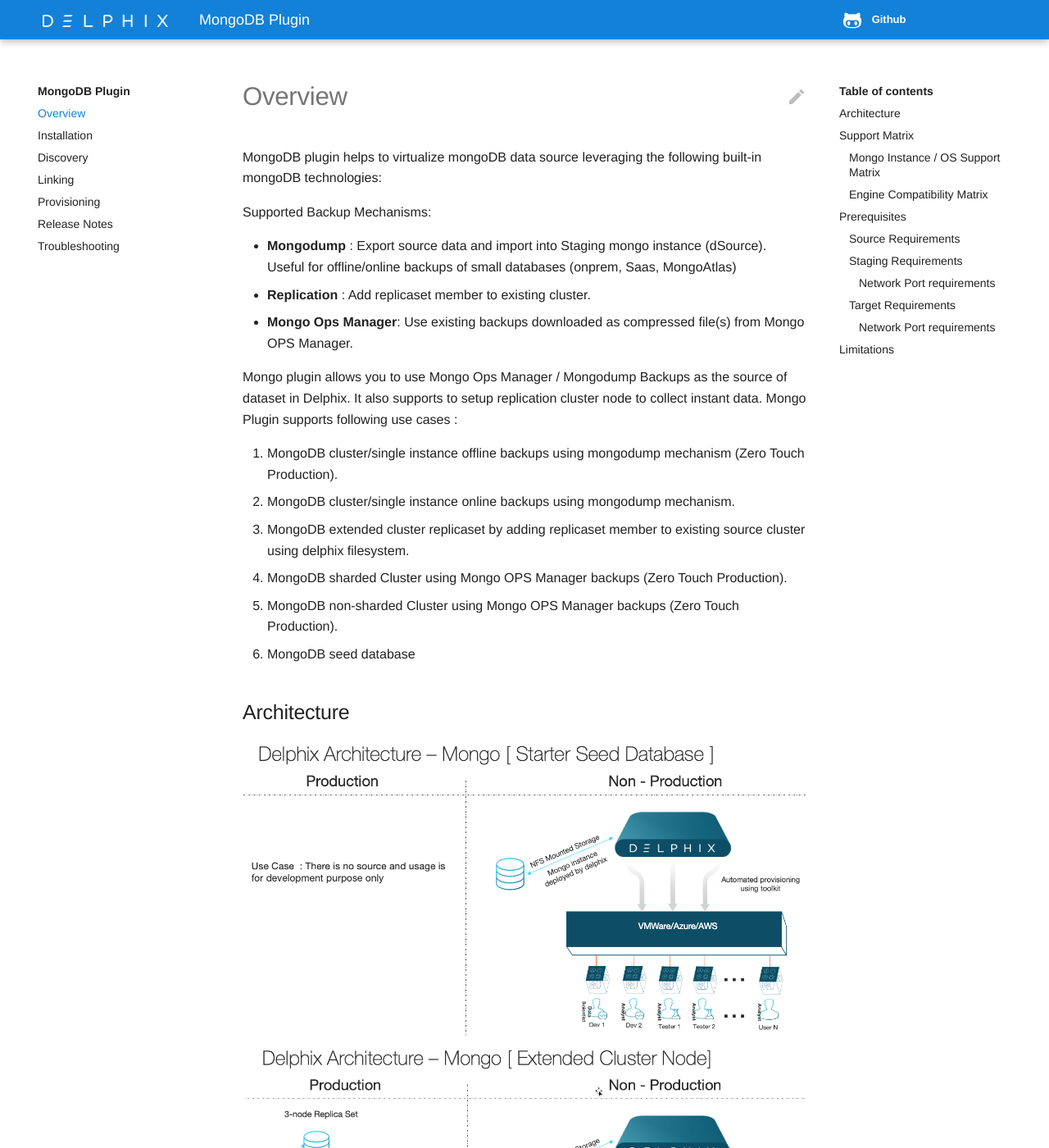
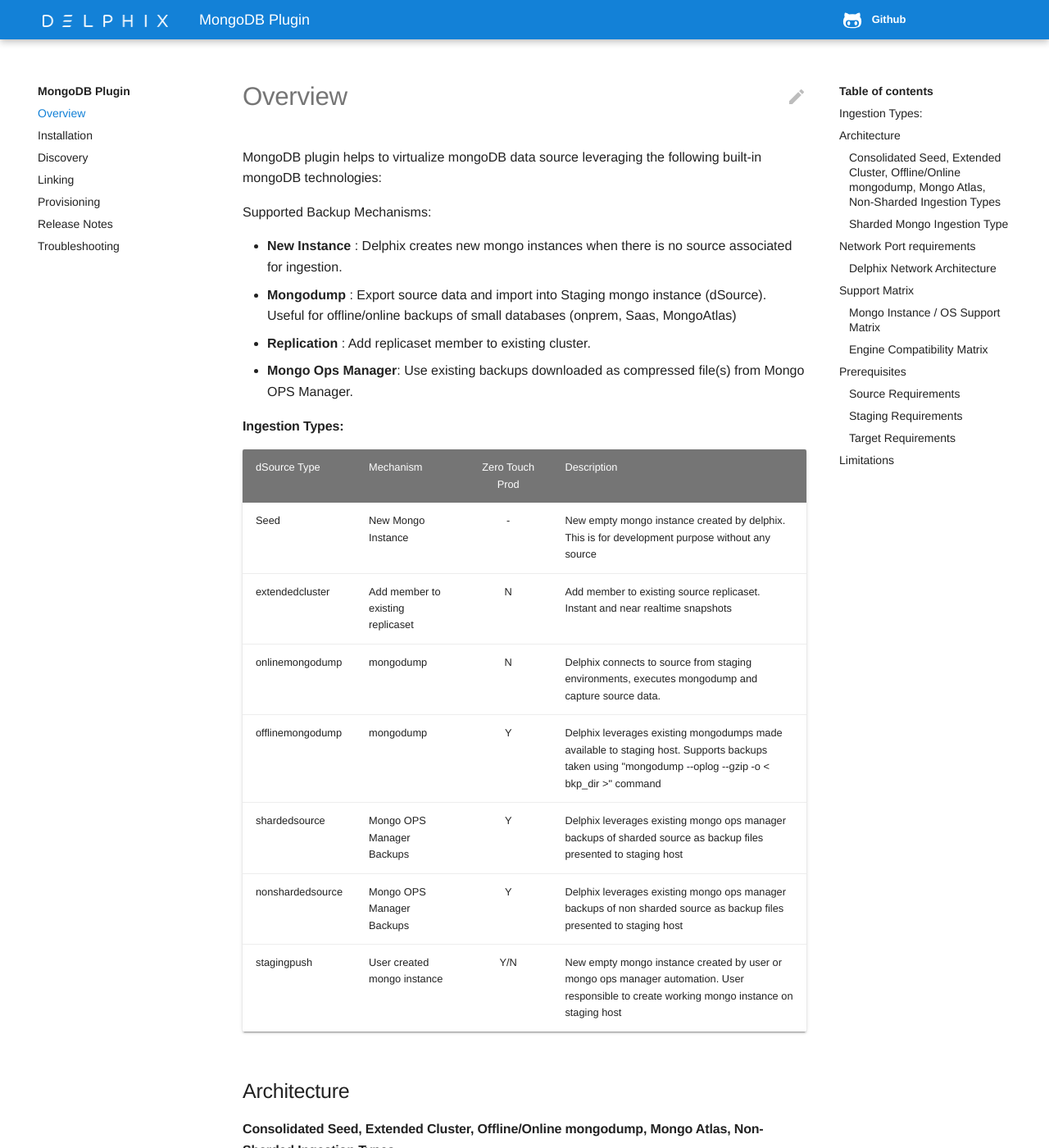
Before and after one commit to ayesharustgi-delphix/mongo-plugin, an MkDocs documentation site: the page built from docs/docs/index.md, in a window 1280 px wide and 1400 px high. Shown: the whole window at 82% size. Built offline with MkDocs 1.6.1 and Material for MkDocs 9.7.7, drawn with Linux system fonts in a browser that asks for light colours; some web fonts are replaced; some of the changed text lies outside the part shown.

Commit message:
Updated Documentation

````diff
--- a/docs/docs/index.md
+++ b/docs/docs/index.md
@@ -4,26 +4,34 @@
 
 Supported Backup Mechanisms:
 
+- **New Instance**     : Delphix creates new mongo instances when there is no source associated for ingestion.
 - **Mongodump**        : Export source data and import into Staging mongo instance (dSource). Useful for offline/online backups of small databases (onprem, Saas, MongoAtlas)
 - **Replication**      : Add replicaset member to existing cluster.
 - **Mongo Ops Manager**: Use existing backups downloaded as compressed file(s) from Mongo OPS Manager.
 
-Mongo plugin allows you to use Mongo Ops Manager / Mongodump Backups as the source of dataset in Delphix. It also supports to setup replication cluster node to collect instant data. Mongo Plugin supports following use cases :
 
-1. MongoDB cluster/single instance offline backups using mongodump mechanism (Zero Touch Production).
-2. MongoDB cluster/single instance online backups using mongodump mechanism.
-3. MongoDB extended cluster replicaset by adding replicaset member to existing source cluster using delphix filesystem.
-4. MongoDB sharded Cluster using Mongo OPS Manager backups (Zero Touch Production).
-5. MongoDB non-sharded Cluster using Mongo OPS Manager backups (Zero Touch Production).
-6. MongoDB seed database
+#### <a id="Ingestion_Types"></a> Ingestion Types:
+
+| dSource Type         | Mechanism                        | Zero Touch Prod | Description |
+| :-------------       | :----------                      | :----------: | :---------- |
+| Seed                 | New Mongo Instance               | -                   | New empty mongo instance created by delphix. This is for development purpose without any source |
+| extendedcluster      | Add member to existing replicaset| N | Add member to existing source replicaset. Instant and near realtime snapshots |
+| onlinemongodump      | mongodump                        | N | Delphix connects to source from staging environments, executes mongodump and capture source data. |
+| offlinemongodump     | mongodump                        | Y | Delphix leverages existing mongodumps made available to staging host. Supports backups taken using "mongodump --oplog --gzip -o < bkp_dir >" command |
+| shardedsource        | Mongo OPS Manager Backups        | Y | Delphix leverages existing mongo ops manager backups of sharded source as backup files presented to staging host |
+| nonshardedsource     | Mongo OPS Manager Backups        | Y | Delphix leverages existing mongo ops manager backups of non sharded source as backup files presented to staging host |
+| stagingpush          | User created mongo instance      | Y/N | New empty mongo instance created by user or mongo ops manager automation. User responsible to create working mongo instance on staging host |
 
 ## Architecture
-![Screenshot](image/seed_architecture.png)
-![Screenshot](image/extendedcluster_architecture.png)
-![Screenshot](image/mongodump_architecture.png)
-![Screenshot](image/nonshard_networkports.png)
+#### Consolidated Seed, Extended Cluster, Offline/Online mongodump, Mongo Atlas, Non-Sharded Ingestion Types
+![Screenshot](image/consolidated_architectures.png)
+
+#### Sharded Mongo Ingestion Type
 ![Screenshot](image/sharded_architecture.png)
 
+## Network Port requirements
+#### Delphix Network Architecture
+![Screenshot](image/mongo_networkports.png)
 
 Support Matrix
 --------------
@@ -74,18 +82,19 @@
 ***Database user with following privileges ( for onlinemongodump dSource type ) ***
 ```
 use admin
-db.createUser({user: "clusteradmin",pwd: "xxxxxx", roles: ["clusterAdmin","userAdminAnyDatabase"]})
+db.createUser({user: "clusteradmin",pwd: "xxxxxx", roles: ["clusterAdmin","backup"]})
 ```
 
 ### <a id="staging requirements-plugin"></a>Staging Requirements
 ***O/S user with following privileges***
-1. Regular o/s user with primary group as mongod.
-2. Execute access on mongo/mongod binaries
-3. mongo and mongod binaries to be in same folder [ if required create softlink ]
-4. Empty folder on host to hold delphix toolkit  [ approximate 2GB free space ]
-5. Empty folder on host to mount nfs filesystem. This is just an empty folder with no space requirements and act as base folder for nfs mounts.
-6. Access to source instance backup file(s) from Staging host logged as delphix user (applicable for mongo ops mgr / offline mongodump use case).
-7. sudo privileges for mount, umount. See sample below assuming `delphix_os` is used as delphix user.
+
+- Regular o/s user with primary group as mongod.
+- Execute access on mongo/mongod binaries
+- mongo and mongod binaries to be in same folder [ if required create softlink ]
+- Empty folder on host to hold delphix toolkit  [ approximate 2GB free space ]
+- Empty folder on host to mount nfs filesystem. This is just an empty folder with no space requirements and act as base folder for nfs mounts.
+- Access to source instance backup file(s) from Staging host logged as delphix user (applicable for mongo ops mgr / offline mongodump use case).
+- sudo privileges for mount, umount. See sample below assuming `delphix_os` is used as delphix user.
 
 ```shell
 Defaults:delphixos !requiretty
@@ -93,31 +102,25 @@
 /bin/mount, /bin/umount
 ```
 
-###### Network Port requirements
-![Screenshot](image/nonshard_networkports.png)
-![Screenshot](image/shard_networkports.png)
+
 
 ### <a id="target requirements-plugin"></a>Target Requirements
 ***O/S user with following privileges***
-1. Regular o/s user with primary group as mongod.
-2. Execute access on mongo/mongod binaries
-3. mongo and mongod binaries to be in same folder [ if required create softlink ]
-4. Empty folder on host to hold delphix toolkit  [ approximate 2GB free space ]
-5. Empty folder on host to mount nfs filesystem. This is just an empty folder with no space requirements and act as base folder for nfs mounts.
-6. sudo privileges for mount, umount. See sample below assuming `delphix_os` is used as delphix user.
+
+- Regular o/s user with primary group as mongod.
+- Execute access on mongo/mongod binaries
+- mongo and mongod binaries to be in same folder [ if required create softlink ]
+- Empty folder on host to hold delphix toolkit  [ approximate 2GB free space ]
+- Empty folder on host to mount nfs filesystem. This is just an empty folder with no space requirements and act as base folder for nfs mounts.
+- sudo privileges for mount, umount. See sample below assuming `delphix_os` is used as delphix user.
 
 ```shell
 Defaults:delphixos !requiretty
 delphixos ALL=NOPASSWD: \
 /bin/mount
 ```
-
-###### Network Port requirements
-![Screenshot](image/nonshard_networkports.png)
-![Screenshot](image/shard_networkports.png)
-
 Limitations
 -----------
-- V2P Not supported
+- V2P not supported
 - Password Vault not supported
-- PITR
+- PITR not supported
````
Also changed, not shown: docs/docs/Installation.md (+1 -1 lines), docs/docs/Linking.md (+2 -10 lines), docs/docs/image/consolidated_architectures.png (added), docs/docs/image/mongo_networkports.png (added), docs/docs/image/sharded_architecture.png.
